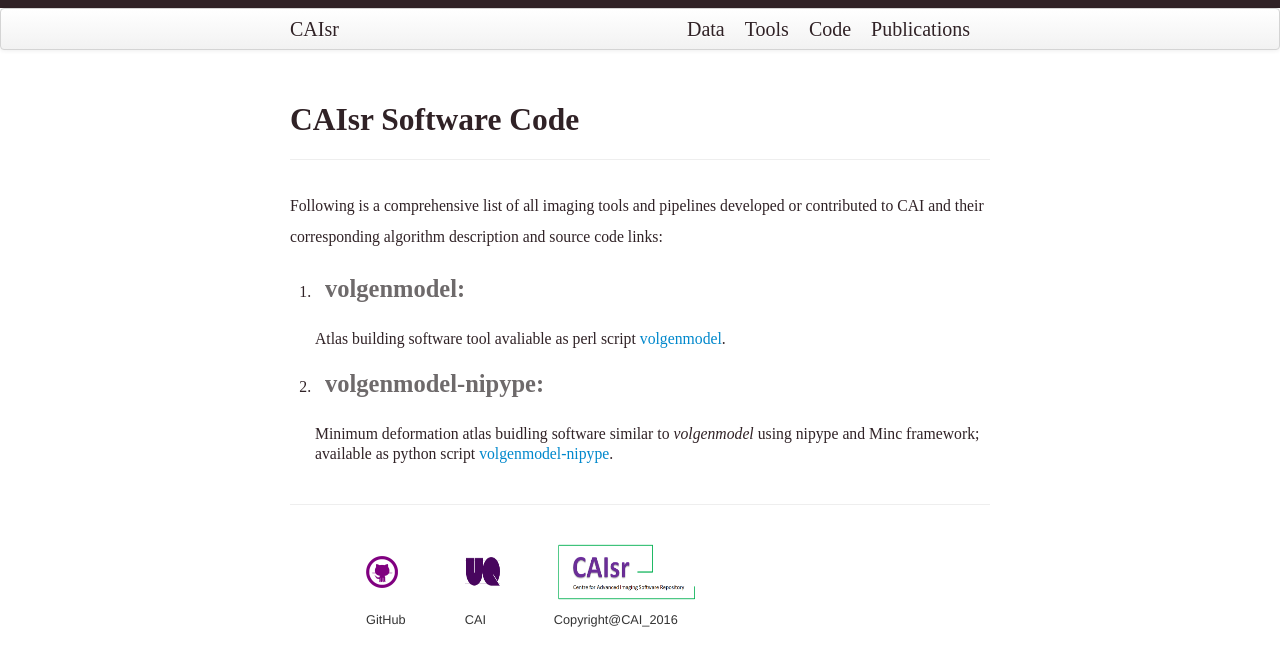
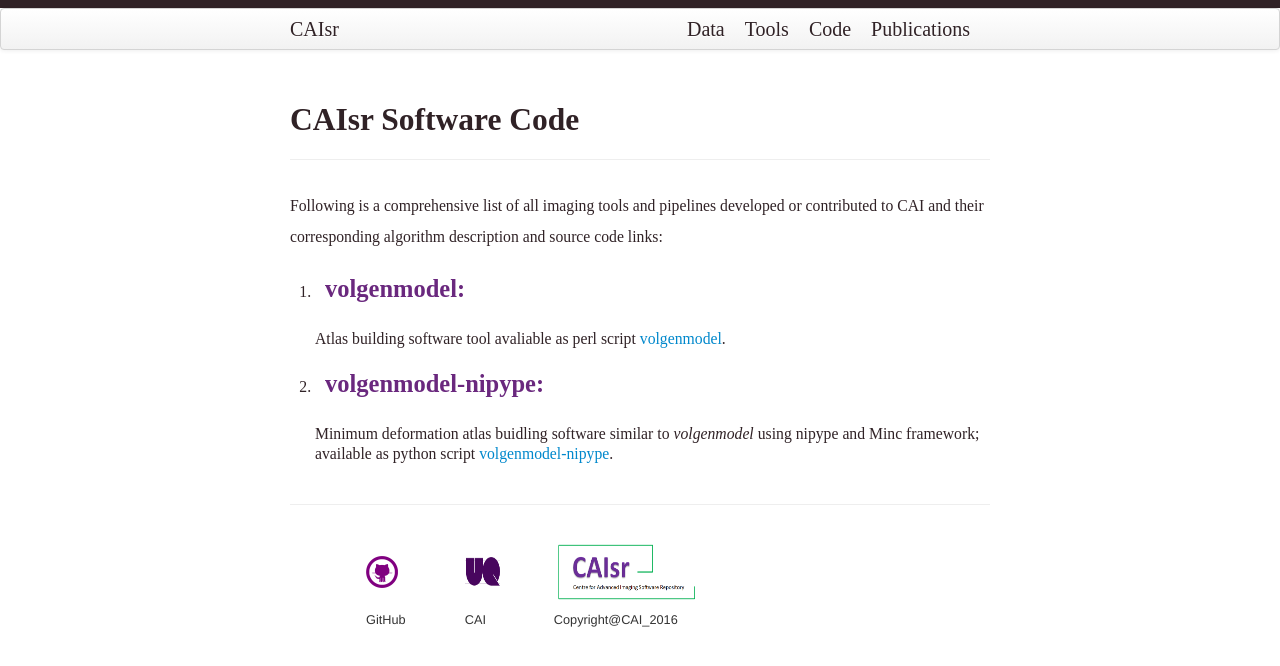
Before and after one commit to CAIsr/CAIsr.github.io, a Jekyll site: the page built from pages/software.md, in a window 1280 px wide. Shown: the top 666 px of the page. Built offline with Jekyll 4.4.1, drawn with Linux system fonts in a browser that asks for light colours.

Commit message:
Update software.md

```diff
--- a/pages/software.md
+++ b/pages/software.md
@@ -8,7 +8,7 @@ Following is a comprehensive list of all imaging tools and pipelines developed o
 
 
 1. <dl>
-   <dd> <h3 style="color:#6e6a6b;"> volgenmodel: </h3> </dd>
+   <dd> <h3 style="color:#6a287e;"> volgenmodel: </h3> </dd>
    </dl>
 
    Atlas building software tool avaliable as perl script [volgenmodel](volgenmodel.html).
@@ -18,7 +18,7 @@ Following is a comprehensive list of all imaging tools and pipelines developed o
 
 
 2. <dl>
-   <dd> <h3 style="color:#6e6a6b;"> volgenmodel-nipype: </h3> </dd>
+   <dd> <h3 style="color:#6a287e;"> volgenmodel-nipype: </h3> </dd>
    </dl>
 
    Minimum deformation atlas buidling software similar to *volgenmodel* using nipype and Minc framework;
```
